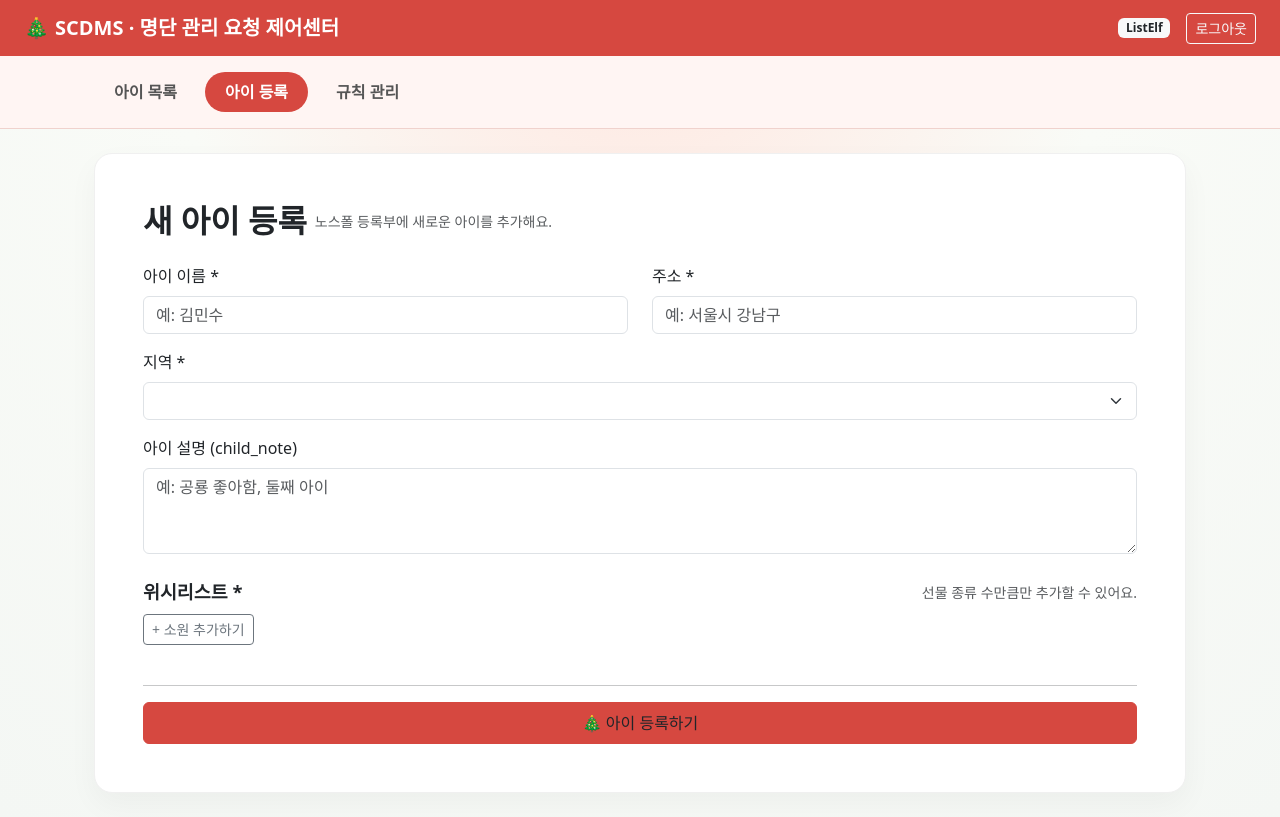
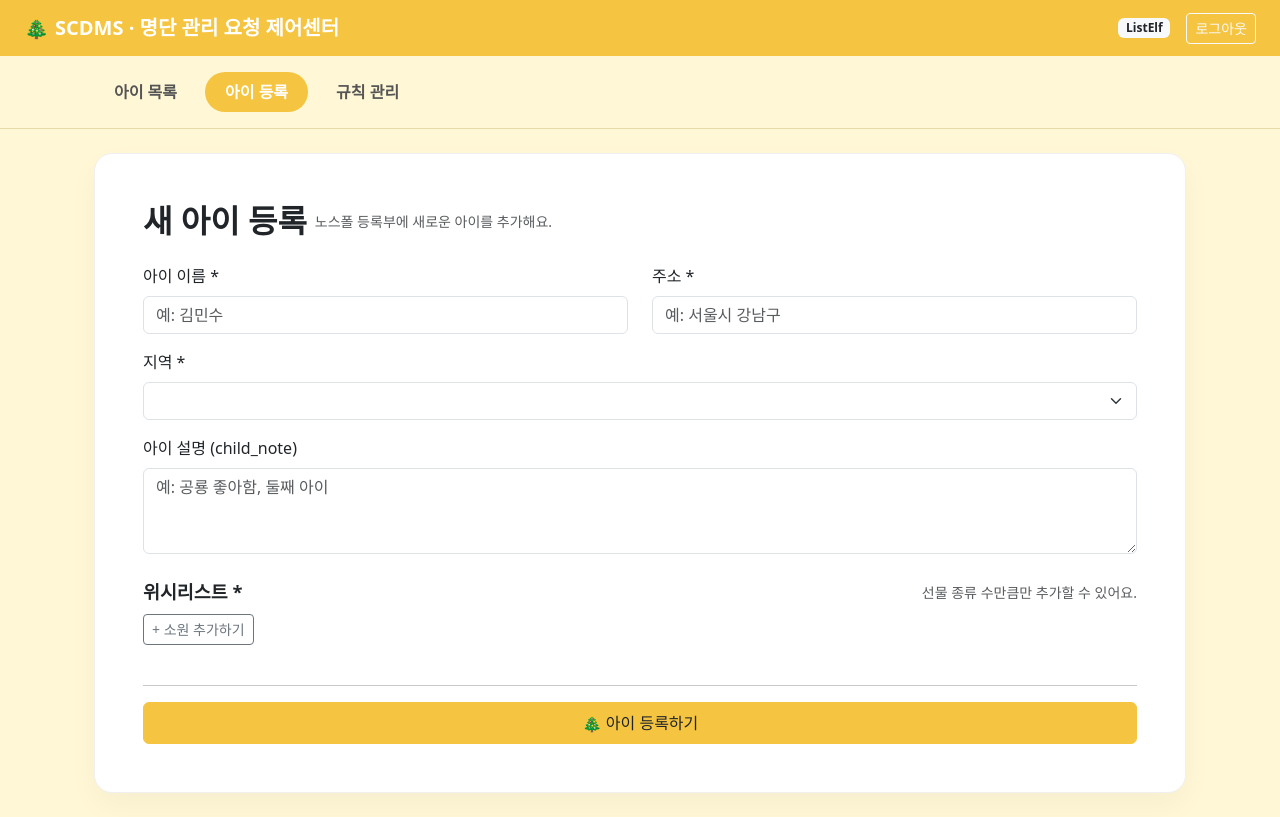
Before and after one commit to leejihyeon83/DB-SCDMS, a plain HTML site: page frontend/add_child.html in a window 1280 px wide. Drawn offline with nearby package versions, Linux system fonts and the light colour scheme; no server answers.

Commit message:
style:노랑으로 테마색 변경

```diff
--- a/frontend/add_child.html
+++ b/frontend/add_child.html
@@ -9,19 +9,19 @@
 
     <style>
         :root {
-            --scdms-red: #d64840;
-            --scdms-red-dark: #b73530;
-            --scdms-bg: #f9fbf7;
+            --scdms-gold: #F5C542;
+            --scdms-gold-dark: #D9A620;
+            --scdms-gold-bg: #FFF7D6;
         }
 
         body {
-            background: radial-gradient(circle at top, #ffe7e0 0, #f9fbf7 45%, #f4f7f4 100%);
+            background: radial-gradient(circle at top, #FFF7D6 0, #FFF7D6 45%, #FFF7D6 100%);
             min-height: 100vh;
         }
 
-        /* 상단 네비게이션 */
+        /* 상단 네비 */
         .scdms-navbar {
-            background: var(--scdms-red);
+            background: var(--scdms-gold);
         }
         .scdms-navbar .navbar-brand {
             font-weight: 700;
@@ -30,10 +30,10 @@
             margin-right: 6px;
         }
 
-        /* 상단 탭 네비게이션 */
+        /* 상단 탭 */
         .scdms-tabs {
-            background: #fff5f3;
-            border-bottom: 1px solid #f0d2cd;
+            background: var(--scdms-gold-bg);
+            border-bottom: 1px solid #E8D9A8;
         }
         .scdms-tabs .nav-link {
             border-radius: 999px;
@@ -43,7 +43,7 @@
             color: #555;
         }
         .scdms-tabs .nav-link.active {
-            background: var(--scdms-red);
+            background: var(--scdms-gold);
             color: #fff;
         }
 
@@ -70,14 +70,16 @@
             flex: 1;
         }
 
+        /* 버튼 */
         .btn-main {
-            background: var(--scdms-red);
-            border-color: var(--scdms-red);
+            background: var(--scdms-gold);
+            border-color: var(--scdms-gold);
         }
         .btn-main:hover {
-            background: var(--scdms-red-dark);
-            border-color: var(--scdms-red-dark);
+            background: var(--scdms-gold-dark);
+            border-color: var(--scdms-gold-dark);
         }
+
     </style>
 </head>
 
```
Also changed, not shown: frontend/list_elf.html (+16 -13 lines), frontend/rules.html (+15 -13 lines).
